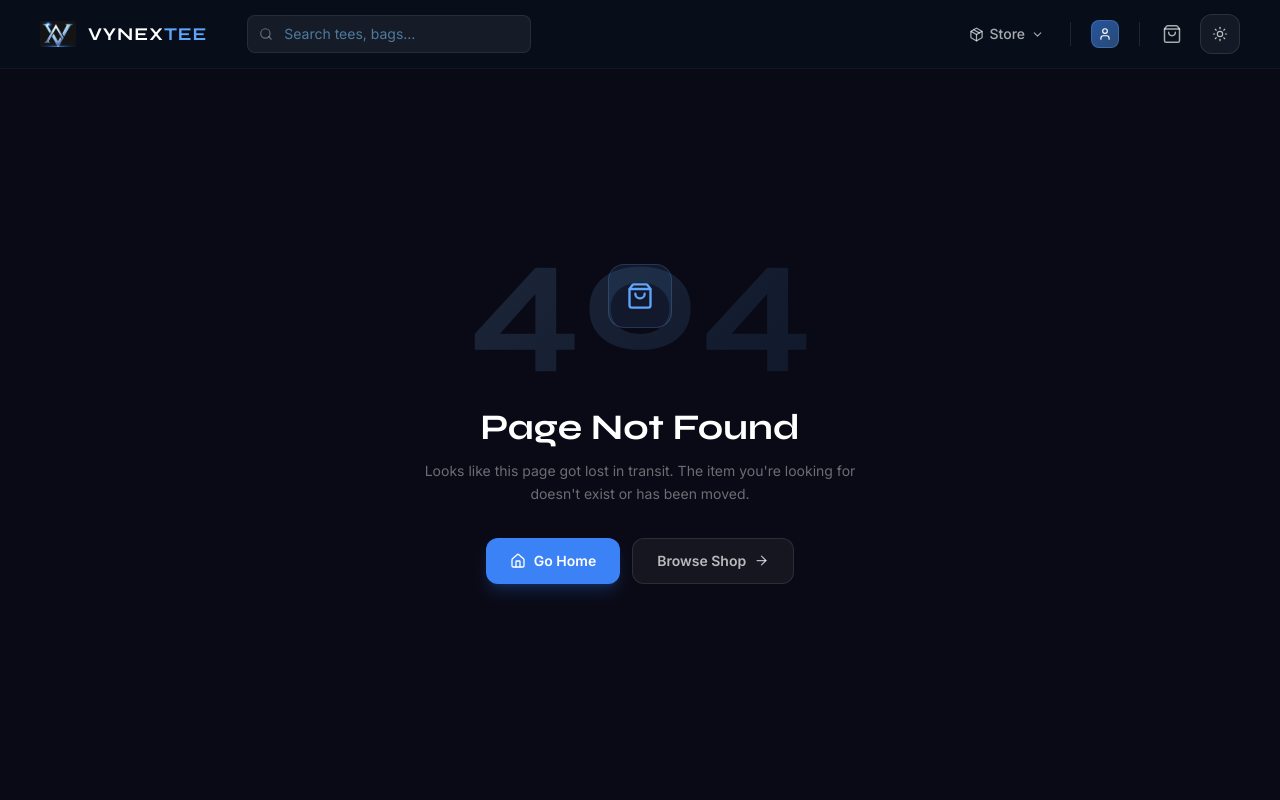
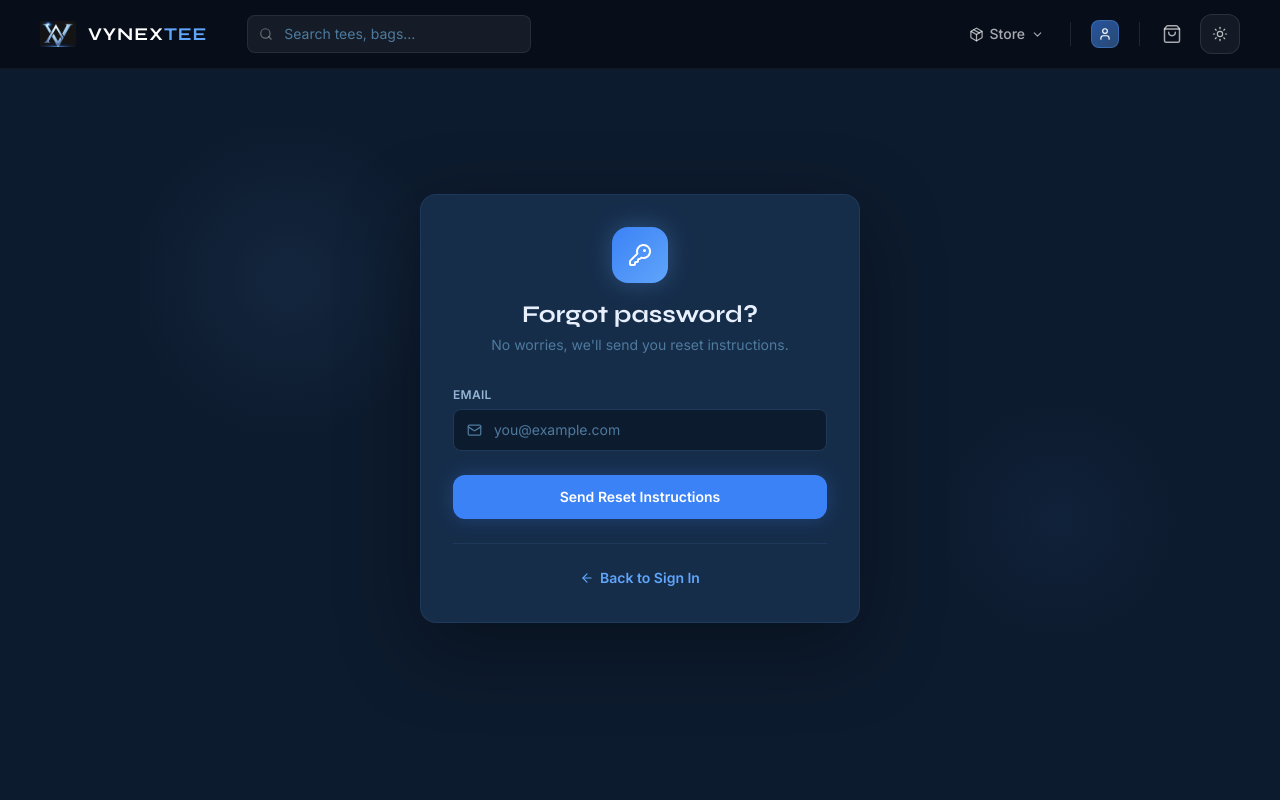
Before and after one commit to Adityagoyal1304/VynexTee, a React (Vite) app in the folder frontend/: page /forgot-password in a window 1280 px wide. Shown: the top 800 px of the page. Built offline with nearby package versions, Linux system fonts and the light colour scheme.

Commit message:
feat: auth guard on add-to-cart + forgot password page

```diff
--- a/frontend/src/App.jsx
+++ b/frontend/src/App.jsx
@@ -14,6 +14,7 @@ import LoginPage    from "@/pages/LoginPage";
 import RegisterPage from "@/pages/RegisterPage";
 import ProfilePage  from "@/pages/ProfilePage";
 import AdminDashboardPage from "@/pages/AdminDashboardPage";
+import ForgotPasswordPage from "@/pages/ForgotPasswordPage";
 import ProtectedRoute from "@/components/layout/ProtectedRoute";
 
 const queryClient = new QueryClient({
@@ -55,8 +56,9 @@ const App = () => {
               <Route path="/shop"         element={<ShopPage />} />
               <Route path="/product/:id"  element={<ProductDetailPage />} />
               <Route path="/cart"         element={<CartPage />} />
-              <Route path="/login"        element={<LoginPage />} />
-              <Route path="/register"     element={<RegisterPage />} />
+              <Route path="/login"           element={<LoginPage />} />
+              <Route path="/register"        element={<RegisterPage />} />
+              <Route path="/forgot-password" element={<ForgotPasswordPage />} />
 
               {/* Protected Routes */}
               <Route
--- a/frontend/src/components/product/ProductCard.jsx
+++ b/frontend/src/components/product/ProductCard.jsx
@@ -1,11 +1,12 @@
 // src/components/product/ProductCard.jsx
 import React from "react";
-import { Link } from "react-router-dom";
+import { Link, useNavigate } from "react-router-dom";
 import { ShoppingBag } from "lucide-react";
 import toast from "react-hot-toast";
 import { useCart } from "@/hooks/useCart";
 import { formatPrice } from "@/utils/formatPrice";
 import Badge from "@/components/ui/Badge";
+import useAuthStore from "@/store/authStore";
 
 const ProductImagePlaceholder = ({ color, name }) => (
   <div
@@ -27,6 +28,8 @@ const ProductImagePlaceholder = ({ color, name }) => (
 
 const ProductCard = ({ product }) => {
   const { addToCart } = useCart();
+  const { isAuthenticated } = useAuthStore();
+  const navigate = useNavigate();
   const { _id, id, name, price, category, badge, images, color } = product;
   const productId = _id || id; // support both MongoDB (_id) and local mock (id)
   const hasRealImage =
@@ -35,6 +38,16 @@ const ProductCard = ({ product }) => {
   const handleAddToCart = (e) => {
     e.preventDefault();
     e.stopPropagation();
+
+    if (!isAuthenticated) {
+      toast.error("Please sign in to add items to cart", {
+        style: { background: "#111827", color: "#f8f8f8", border: "1px solid #1e293b" },
+        icon: "🔒",
+      });
+      navigate("/login");
+      return;
+    }
+
     const result = addToCart(product);
     if (result?.success === false) {
       toast.error(result.message, {
--- /dev/null
+++ b/frontend/src/pages/ForgotPasswordPage.jsx
@@ -0,0 +1,193 @@
+// src/pages/ForgotPasswordPage.jsx
+import React, { useState } from "react";
+import { Link } from "react-router-dom";
+import { Mail, ArrowLeft, KeyRound, CheckCircle } from "lucide-react";
+import toast from "react-hot-toast";
+
+const ForgotPasswordPage = () => {
+  const [email,     setEmail]     = useState("");
+  const [loading,   setLoading]   = useState(false);
+  const [submitted, setSubmitted] = useState(false);
+  const [error,     setError]     = useState("");
+
+  const validate = () => {
+    if (!email.trim()) return "Email is required";
+    if (!/^[^\s@]+@[^\s@]+\.[^\s@]+$/.test(email)) return "Enter a valid email";
+    return "";
+  };
+
+  const handleSubmit = async (e) => {
+    e.preventDefault();
+    const err = validate();
+    if (err) { setError(err); return; }
+    setError("");
+    setLoading(true);
+
+    // Simulate API call — replace with real endpoint when available
+    await new Promise((r) => setTimeout(r, 1200));
+    setLoading(false);
+    setSubmitted(true);
+  };
+
+  return (
+    <div
+      className="min-h-screen flex items-center justify-center pt-20 pb-16 px-4 animate-fadeIn"
+      style={{ backgroundColor: "var(--bg-page)" }}
+    >
+      {/* Floating background blobs */}
+      <div style={{ position: "fixed", inset: 0, overflow: "hidden", pointerEvents: "none", zIndex: 0 }}>
+        <div style={{
+          position: "absolute", top: "15%", left: "10%",
+          width: 320, height: 320,
+          background: "radial-gradient(circle, rgba(96,165,250,0.08) 0%, transparent 70%)",
+          borderRadius: "50%",
+        }} />
+        <div style={{
+          position: "absolute", bottom: "20%", right: "8%",
+          width: 240, height: 240,
+          background: "radial-gradient(circle, rgba(59,130,246,0.06) 0%, transparent 70%)",
+          borderRadius: "50%",
+        }} />
+      </div>
+
+      <div style={{ position: "relative", zIndex: 1, width: "100%", maxWidth: 440 }}>
+
+        {/* Card */}
+        <div
+          className="rounded-2xl p-8"
+          style={{
+            backgroundColor: "var(--bg-card)",
+            border: "1px solid var(--border-light)",
+            boxShadow: "0 24px 80px rgba(0,0,0,0.35)",
+          }}
+        >
+          {/* Header */}
+          <div className="mb-8 text-center">
+            <div
+              className="h-14 w-14 rounded-2xl flex items-center justify-center mx-auto mb-4"
+              style={{
+                background: "linear-gradient(135deg, #3b82f6, #60a5fa)",
+                boxShadow: "0 0 24px rgba(96,165,250,0.30)",
+              }}
+            >
+              <KeyRound size={24} className="text-white" />
+            </div>
+            <h1
+              className="text-2xl font-bold"
+              style={{ fontFamily: "Syne, sans-serif", color: "var(--text-primary)" }}
+            >
+              Forgot password?
+            </h1>
+            <p className="text-sm mt-1" style={{ color: "var(--text-muted)" }}>
+              No worries, we'll send you reset instructions.
+            </p>
+          </div>
+
+          {/* Success state */}
+          {submitted ? (
+            <div className="flex flex-col items-center gap-4 py-4 text-center">
+              <div
+                className="h-16 w-16 rounded-full flex items-center justify-center"
+                style={{ background: "rgba(74,222,128,0.12)", border: "1px solid rgba(74,222,128,0.25)" }}
+              >
+                <CheckCircle size={32} style={{ color: "#4ade80" }} />
+              </div>
+              <div>
+                <p className="font-semibold mb-1" style={{ color: "var(--text-primary)" }}>
+                  Check your email
+                </p>
+                <p className="text-sm" style={{ color: "var(--text-muted)" }}>
+                  If <span className="font-medium" style={{ color: "var(--accent)" }}>{email}</span> is
+                  registered, you'll receive password reset instructions shortly.
+                </p>
+              </div>
+              <p className="text-xs mt-2" style={{ color: "var(--text-muted)" }}>
+                Didn't receive it? Check your spam folder.
+              </p>
+            </div>
+          ) : (
+            /* Form */
+            <form onSubmit={handleSubmit} noValidate>
+              <div className="mb-6">
+                <label
+                  htmlFor="fp-email"
+                  className="block text-xs font-semibold tracking-wide mb-1.5 uppercase"
+                  style={{ color: "var(--text-secondary)" }}
+                >
+                  Email
+                </label>
+                <div className="relative">
+                  <Mail
+                    size={15}
+                    className="absolute left-3.5 top-1/2 -translate-y-1/2 pointer-events-none"
+                    style={{ color: "var(--text-muted)" }}
+                  />
+                  <input
+                    id="fp-email"
+                    type="email"
+                    autoComplete="email"
+                    placeholder="you@example.com"
+                    value={email}
+                    onChange={(e) => { setEmail(e.target.value); setError(""); }}
+                    className="w-full pl-10 pr-4 py-2.5 text-sm rounded-xl"
+                    style={{
+                      backgroundColor: "var(--bg-page)",
+                      border: error
+                        ? "1px solid rgba(239,68,68,0.6)"
+                        : "1px solid var(--border)",
+                      color: "var(--text-primary)",
+                    }}
+                  />
+                </div>
+                {error && <p className="text-xs mt-1" style={{ color: "#f87171" }}>{error}</p>}
+              </div>
+
+              <button
+                id="fp-submit"
+                type="submit"
+                disabled={loading}
+                className="w-full flex items-center justify-center gap-2 py-3 rounded-xl text-sm font-semibold text-white transition-all duration-200"
+                style={{
+                  backgroundColor: loading ? "rgba(59,130,246,0.5)" : "var(--accent-deep)",
+                  cursor: loading ? "not-allowed" : "pointer",
+                  boxShadow: loading ? "none" : "0 0 20px rgba(59,130,246,0.25)",
+                }}
+              >
+                {loading ? (
+                  <>
+                    <span
+                      className="h-4 w-4 rounded-full border-2 border-white/30 border-t-white animate-spin"
+                      style={{ display: "inline-block" }}
+                    />
+                    Sending…
+                  </>
+                ) : (
+                  "Send Reset Instructions"
+                )}
+              </button>
+            </form>
+          )}
+
+          {/* Divider */}
+          <div className="flex items-center gap-3 my-6">
+            <div className="flex-1 h-px" style={{ backgroundColor: "var(--border-light)" }} />
+          </div>
+
+          {/* Back to login */}
+          <p className="text-center text-sm" style={{ color: "var(--text-muted)" }}>
+            <Link
+              to="/login"
+              className="inline-flex items-center gap-1.5 font-semibold transition-colors hover:underline"
+              style={{ color: "var(--accent)" }}
+            >
+              <ArrowLeft size={14} />
+              Back to Sign In
+            </Link>
+          </p>
+        </div>
+      </div>
+    </div>
+  );
+};
+
+export default ForgotPasswordPage;
--- a/frontend/src/pages/LoginPage.jsx
+++ b/frontend/src/pages/LoginPage.jsx
@@ -158,13 +158,22 @@ const LoginPage = () => {
 
             {/* Password */}
             <div className="mb-6">
+              <div className="flex items-center justify-between mb-1.5">
                 <label
                   htmlFor="login-password"
-                className="block text-xs font-semibold tracking-wide mb-1.5 uppercase"
+                  className="block text-xs font-semibold tracking-wide uppercase"
                   style={{ color: "var(--text-secondary)" }}
                 >
                   Password
                 </label>
+                <Link
+                  to="/forgot-password"
+                  className="text-xs transition-colors hover:underline"
+                  style={{ color: "var(--accent)" }}
+                >
+                  Forgot password?
+                </Link>
+              </div>
               <div className="relative">
                 <Lock
                   size={15}
--- a/frontend/src/pages/ProductDetailPage.jsx
+++ b/frontend/src/pages/ProductDetailPage.jsx
@@ -10,6 +10,7 @@ import Button from "@/components/ui/Button";
 import Badge from "@/components/ui/Badge";
 import ProductCard from "@/components/product/ProductCard";
 import Spinner from "@/components/ui/Spinner";
+import useAuthStore from "@/store/authStore";
 
 // Skeleton for loading state
 const DetailSkeleton = () => (
@@ -37,6 +38,7 @@ const ProductDetailPage = () => {
   const { addToCart } = useCart();
 
   const { data: product, isLoading, isError } = useProduct(id);
+  const { isAuthenticated } = useAuthStore();
   const [qty, setQty] = useState(1);
   const [selectedSize, setSelectedSize] = useState(null);
   const [selectedImg, setSelectedImg] = useState(0);
@@ -85,6 +87,15 @@ const ProductDetailPage = () => {
   }, [allProducts, id]);
 
   const handleAddToCart = () => {
+    if (!isAuthenticated) {
+      toast.error("Please sign in to add items to cart", {
+        style: { background: "#111827", color: "#f8f8f8", border: "1px solid #1e293b" },
+        icon: "🔒",
+      });
+      navigate("/login");
+      return;
+    }
+
     const stock = product.stock ?? Infinity;
     const totalRequested = qty;
 
```
Lines whose indentation alone changed are shown as unchanged.
